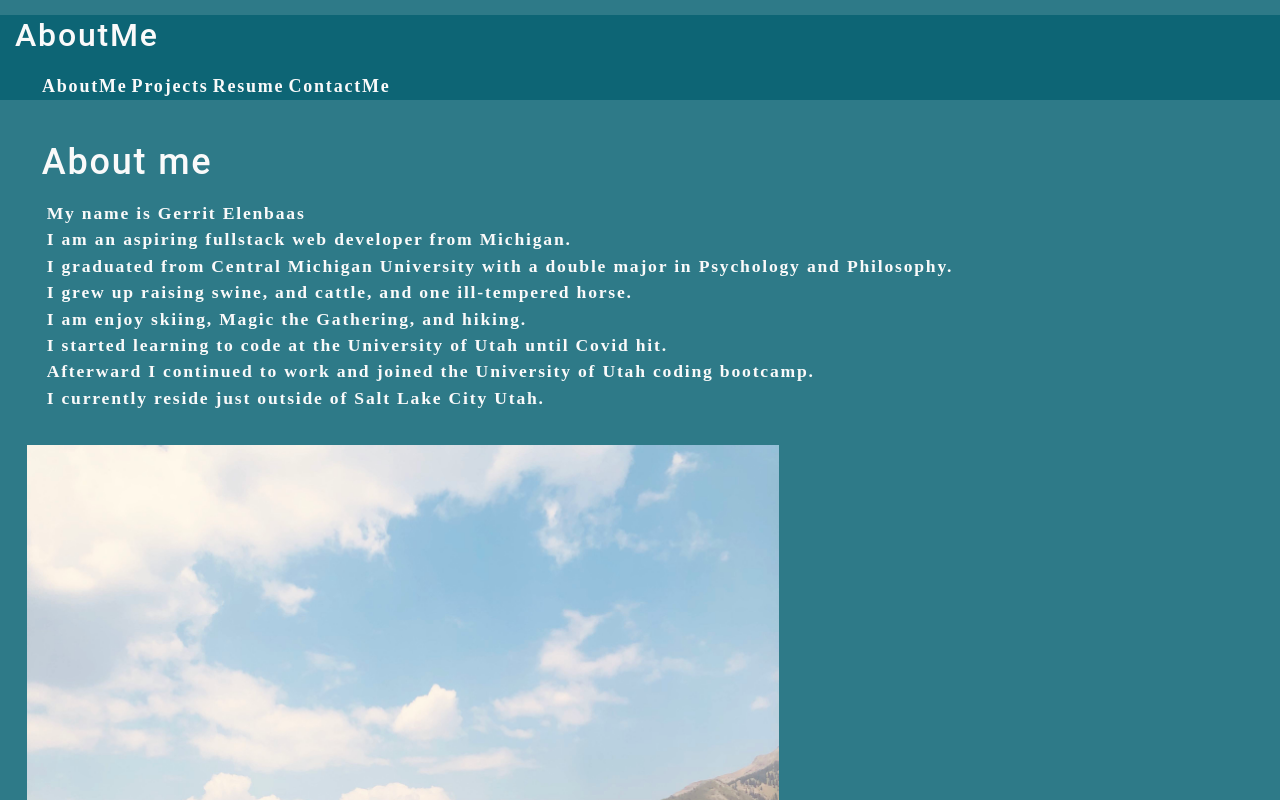
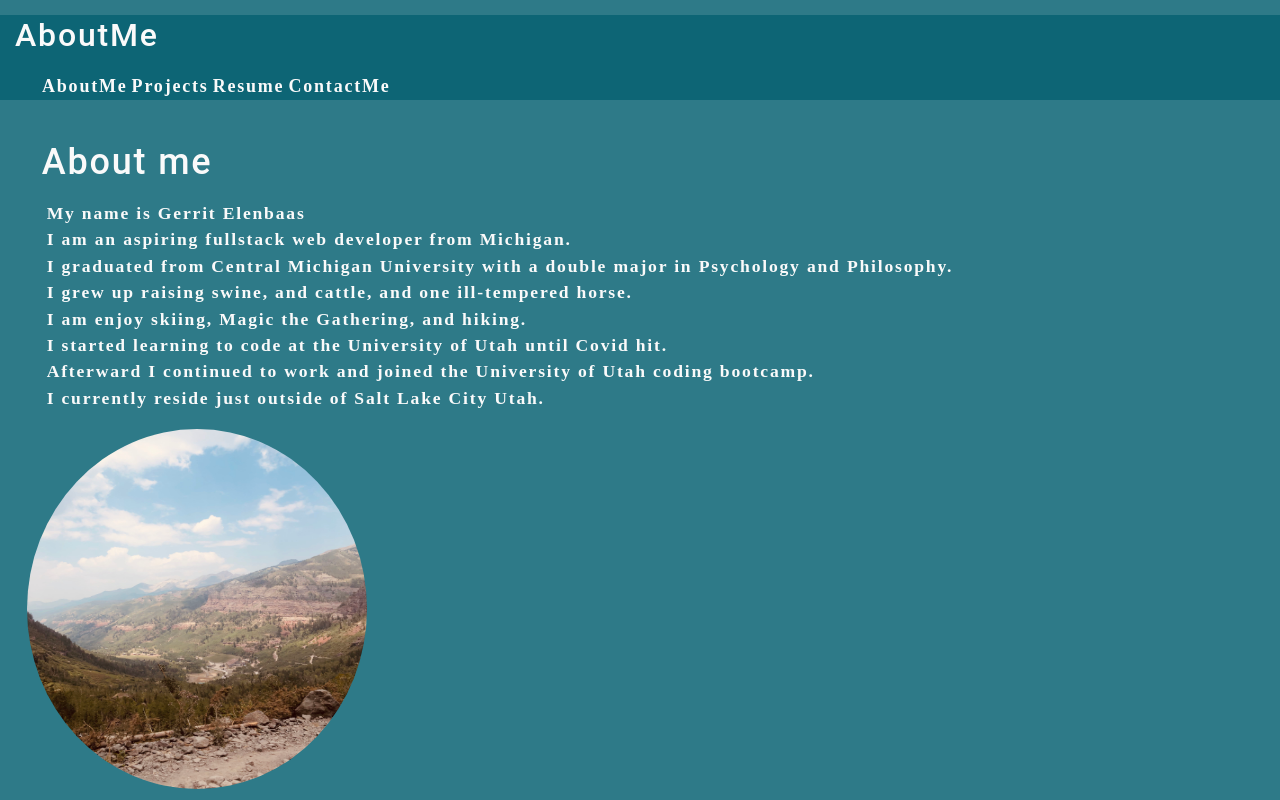
Before and after one commit to Gelenhaus/elenbaasReactPortfolio, a React (Create React App) app: page / in a window 1280 px wide. Shown: the top 800 px of the page. Built offline with nearby package versions, Linux system fonts and the light colour scheme.

Commit message:
small changes

```diff
--- a/src/App.js
+++ b/src/App.js
@@ -5,7 +5,6 @@ import Projects from './components/Projects/index';
 import Footer from './components/Footer/index';
 import ContactMe from './components/ContactMe/index'
 import Resume from './components/Resume/index'
-
 
 function App() {
 
--- a/src/components/AboutMe/index.js
+++ b/src/components/AboutMe/index.js
@@ -14,16 +14,15 @@ function AboutMe() {
             <br></br>
             I grew up raising swine, and cattle, and one ill-tempered horse.
                 <br></br>
-
             I am enjoy skiing, Magic the Gathering, and hiking.
             <br></br>
-I started learning to code at the University of Utah until Covid hit.
-                <br></br>
-                Afterward I continued to work and joined the University of Utah coding bootcamp.
-                <br></br>
-                I currently reside just outside of Salt Lake City Utah.
+            I started learning to code at the University of Utah until Covid hit.
+            <br></br>
+            Afterward I continued to work and joined the University of Utah coding bootcamp.
+            <br></br>
+            I currently reside just outside of Salt Lake City Utah.
             </p>
-            <img src={cover} className="my-2" style={{ width: "60%" }} alt="cover" />
+            <img src={cover} className="myNaturePhoto" alt="cover" />
 
         </section>
 
--- a/src/index.css
+++ b/src/index.css
@@ -294,3 +294,9 @@ a {
 .navActive {
   color: var(--secondary);
 }
+
+.myNaturePhoto {
+  border-radius: 50%;
+  height: 360px;
+  width: 340px;
+}
```
